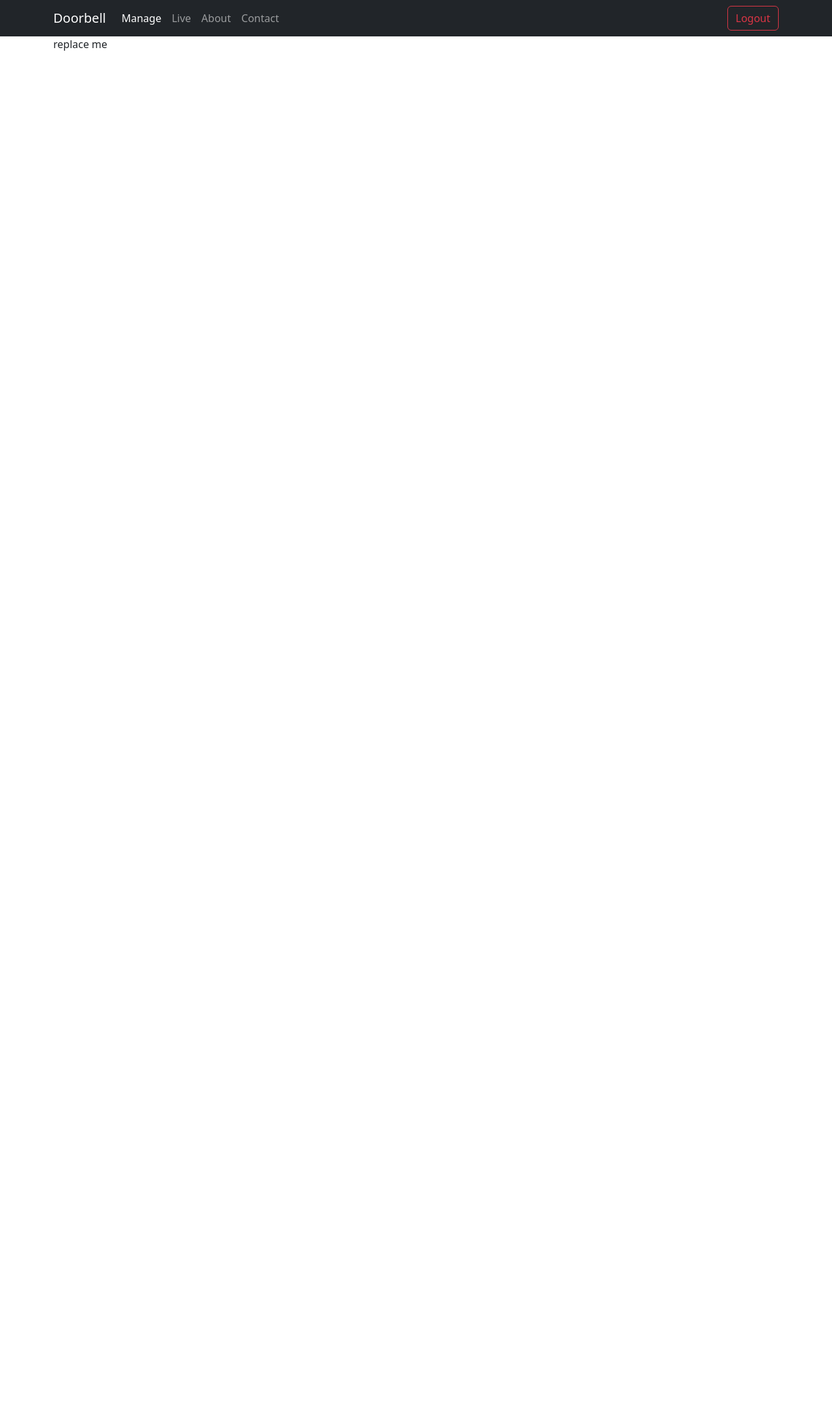
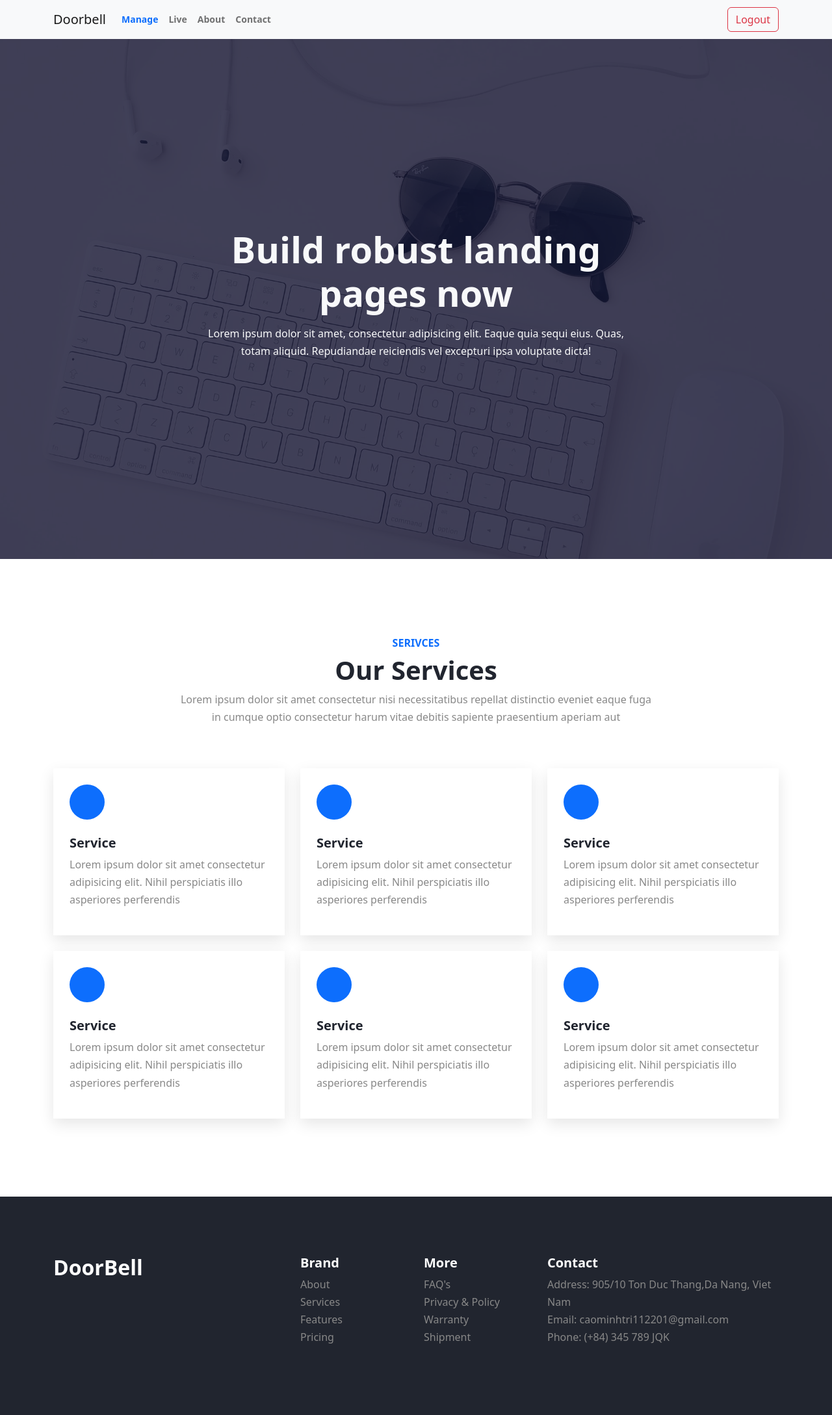
Before and after one commit to caominhtri1122001/PBL5, a Django app: page /home/ in a window 1280 px wide. Shown: the whole page at 65% size. Before the commit the page ends 78 px from the top, so only its background shows below. Run offline with Django 4.2, Linux system fonts and the light colour scheme.

Commit message:
update template

```diff
--- /dev/null
+++ b/doorbell/templates/footer.html
@@ -0,0 +1,51 @@
+<!DOCTYPE html>
+{% load static %}
+<html lang="en">
+<head>
+    <meta charset="UTF-8">
+    <title>Admin Page</title>
+    <link href="https://cdn.jsdelivr.net/npm/bootstrap@5.2.0-beta1/dist/css/bootstrap.min.css" rel="stylesheet"
+          integrity="sha384-0evHe/X+R7YkIZDRvuzKMRqM+OrBnVFBL6DOitfPri4tjfHxaWutUpFmBp4vmVor"
+          crossorigin="anonymous">
+    <link rel="stylesheet" type="text/css" href="{% static 'css/style.css' %}">
+</head>
+<body>
+    <footer>
+        <div class="footer-top">
+            <div class="container">
+                <div class="row gy-4">
+                    <div class="col-lg-4">
+                        <h2 class="text-white">DoorBell</h2>
+                    </div>
+                    <div class="col-lg-2">
+                        <h5 class="text-white">Brand</h5>
+                        <ul class="list-unstyled">
+                            <li><a href="#">About</a></li>
+                            <li><a href="#">Services</a></li>
+                            <li><a href="#">Features</a></li>
+                            <li><a href="#">Pricing</a></li>
+                        </ul>
+                    </div>
+                    <div class="col-lg-2">
+                        <h5 class="text-white">More</h5>
+                        <ul class="list-unstyled">
+                            <li><a href="#">FAQ's</a></li>
+                            <li><a href="#">Privacy & Policy</a></li>
+                            <li><a href="#">Warranty</a></li>
+                            <li><a href="#">Shipment</a></li>
+                        </ul>
+                    </div>
+                    <div class="col-lg-4">
+                        <h5 class="text-white">Contact</h5>
+                        <ul class="list-unstyled">
+                            <li>Address: 905/10 Ton Duc Thang,Da Nang, Viet Nam</li>
+                            <li>Email: caominhtri112201@gmail.com</li>
+                            <li>Phone: (+84) 345 789 JQK</li>
+                        </ul>
+                    </div>
+                </div>
+            </div>
+        </div>
+    </footer>
+</body>
+</html>
--- a/doorbell/templates/index.html
+++ b/doorbell/templates/index.html
@@ -1,5 +1,6 @@
 <!DOCTYPE html>
 <html lang="en">
+{% load static %}
 <head>
     <meta charset="UTF-8">
     <meta http-equiv="X-UA-Compatible" content="IE=edge">
@@ -8,12 +9,99 @@
     <link href="https://cdn.jsdelivr.net/npm/bootstrap@5.2.0-beta1/dist/css/bootstrap.min.css" rel="stylesheet"
           integrity="sha384-0evHe/X+R7YkIZDRvuzKMRqM+OrBnVFBL6DOitfPri4tjfHxaWutUpFmBp4vmVor"
           crossorigin="anonymous">
+    <link rel="stylesheet" type="text/css" href="{% static 'css/style.css' %}">
 </head>
 <body>
     {% include 'navbar.html' %}
-    <div class="container">
-        {% block content %} replace me {% endblock %}
+    {% block content %}
+    <div class="hero vh-100 d-flex align-items-center" id="home">
+        <div class="container">
+            <div class="row">
+                <div class="col-lg-7 mx-auto text-center">
+                    <h1 class="display-4 text-light">Build robust landing pages now</h1>
+                    <p class="text-light my-3">Lorem ipsum dolor sit amet, consectetur adipisicing elit. Eaque quia
+                        sequi eius. Quas, totam aliquid. Repudiandae reiciendis vel excepturi ipsa voluptate dicta!</p>
+                </div>
+            </div>
+        </div>
     </div>
+
+    <section id="services">
+        <div class="container">
+            <div class="row mb-5">
+                <div class="col-md-8 mx-auto text-center">
+                    <h6 class="text-primary">SERIVCES</h6>
+                    <h1>Our Services</h1>
+                    <p>Lorem ipsum dolor sit amet consectetur nisi necessitatibus repellat distinctio eveniet eaque fuga
+                        in cumque optio consectetur harum vitae debitis sapiente praesentium aperiam aut</p>
+                </div>
+            </div>
+            <div class="row g-4">
+                <div class="col-lg-4 col-sm-6">
+                    <div class="service card-effect bounceInUp">
+                        <div class="iconbox">
+                            <i class='bx bxs-check-shield'></i>
+                        </div>
+                        <h5 class="mt-4 mb-2">Service</h5>
+                        <p>Lorem ipsum dolor sit amet consectetur adipisicing elit. Nihil perspiciatis illo asperiores
+                            perferendis </p>
+                    </div>
+                </div>
+                <div class="col-lg-4 col-sm-6">
+                    <div class="service card-effect">
+                        <div class="iconbox">
+                            <i class='bx bxs-comment-detail'></i>
+                        </div>
+                        <h5 class="mt-4 mb-2">Service</h5>
+                        <p>Lorem ipsum dolor sit amet consectetur adipisicing elit. Nihil perspiciatis illo asperiores
+                            perferendis </p>
+                    </div>
+                </div>
+                <div class="col-lg-4 col-sm-6">
+                    <div class="service card-effect">
+                        <div class="iconbox">
+                            <i class='bx bxs-cog'></i>
+                        </div>
+                        <h5 class="mt-4 mb-2">Service</h5>
+                        <p>Lorem ipsum dolor sit amet consectetur adipisicing elit. Nihil perspiciatis illo asperiores
+                            perferendis </p>
+                    </div>
+                </div>
+                <div class="col-lg-4 col-sm-6">
+                    <div class="service card-effect">
+                        <div class="iconbox">
+                            <i class='bx bxs-heart'></i>
+                        </div>
+                        <h5 class="mt-4 mb-2">Service</h5>
+                        <p>Lorem ipsum dolor sit amet consectetur adipisicing elit. Nihil perspiciatis illo asperiores
+                            perferendis </p>
+                    </div>
+                </div>
+                <div class="col-lg-4 col-sm-6">
+                    <div class="service card-effect">
+                        <div class="iconbox">
+                            <i class='bx bxs-rocket'></i>
+                        </div>
+                        <h5 class="mt-4 mb-2">Service</h5>
+                        <p>Lorem ipsum dolor sit amet consectetur adipisicing elit. Nihil perspiciatis illo asperiores
+                            perferendis </p>
+                    </div>
+                </div>
+                <div class="col-lg-4 col-sm-6">
+                    <div class="service card-effect">
+                        <div class="iconbox">
+                            <i class='bx bxs-doughnut-chart'></i>
+                        </div>
+                        <h5 class="mt-4 mb-2">Service</h5>
+                        <p>Lorem ipsum dolor sit amet consectetur adipisicing elit. Nihil perspiciatis illo asperiores
+                            perferendis </p>
+                    </div>
+                </div>
+            </div>
+        </div>
+    </section>
+    {% endblock %}
+    {% include 'footer.html' %}
     <script src="https://cdn.jsdelivr.net/npm/bootstrap@5.2.0-beta1/dist/js/bootstrap.bundle.min.js"
         integrity="sha384-pprn3073KE6tl6bjs2QrFaJGz5/SUsLqktiwsUTF55Jfv3qYSDhgCecCxMW52nD2" crossorigin="anonymous">
     </script>
--- a/doorbell/templates/navbar.html
+++ b/doorbell/templates/navbar.html
@@ -8,7 +8,7 @@
           crossorigin="anonymous">
 </head>
 <body>
-<nav class="navbar navbar-expand-lg navbar-dark bg-dark">
+<nav class="navbar navbar-expand-lg navbar-light bg-light">
     <div class="container"><a class="navbar-brand" href="/home">Doorbell</a>
         <button
                 class="navbar-toggler"
@@ -21,18 +21,18 @@
             <span class="navbar-toggler-icon"></span>
         </button>
         <div class="collapse navbar-collapse" id="navbarSupportedContent">
-            <ul class="navbar-nav me-auto mb-2 mb-lg-0">
+            <ul class="navbar-nav me-auto mb-2 mb-lg-0 ">
                 <li class="nav-item">
                     <a class="nav-link active" aria-current="page" href="/manage">Manage</a>
                 </li>
                 <li class="nav-item">
-                    <a class="nav-link" href="#">Live</a>
+                    <a class="nav-link" href="/live">Live</a>
                 </li>
                 <li class="nav-item">
-                    <a class="nav-link" href="#">About</a>
+                    <a class="nav-link" href="/home">About</a>
                 </li>
                 <li class="nav-item">
-                    <a class="nav-link" href="#">Contact</a>
+                    <a class="nav-link" href="/contact">Contact</a>
                 </li>
             </ul>
             <a class="btn btn-outline-danger my-2 my-sm-0" href="/">Logout</a>
--- a/doorbell/urls.py
+++ b/doorbell/urls.py
@@ -5,6 +5,8 @@ from . import views
 urlpatterns = [
     path('', views.login_view, name="login"),
     path('home/',views.home_view, name="home"),
+    path('contact/', views.contact_view, name="contact"),
+    path('live/', views.live_view, name="live"),
     path('manage/',views.manage_view, name="manage"),
     path('<str:name>/delete', views.delete_view, name="delete"),
     path('register/', views.register_view, name="register"),
--- a/doorbell/views.py
+++ b/doorbell/views.py
@@ -21,10 +21,13 @@ database=firebase.database()
 
 # Create your views here.
 def home_view(request):
-    context = {
+    return render(request, 'index.html')
 
-    }
-    return render(request, 'index.html', context)
+def contact_view(request):
+    return render(request, 'contact.html')
+
+def live_view(request):
+    return render(request, 'live.html')
 
 def manage_view(request):
     guestList = []
--- /dev/null
+++ b/static/css/style.css
@@ -0,0 +1,145 @@
+:root {
+    --primary: #0d6efd;
+    --dark: #21252f;
+    --body: #888;
+    --white: #ffffff;
+    --box-shadow: 0 8px 22px rgba(0,0,0,0.1);
+}
+
+body {
+    line-height: 1.7;
+    color: var(--body);
+}
+
+h1,h2,h3,h4,h5,h6,
+.display-4 {
+    color: var(--dark);
+    font-weight: 700;
+}
+
+a {
+    color: var(--dark);
+    text-decoration: none;
+}
+
+img {
+    width: 100%;
+}
+
+.navbar {
+    box-shadow: var(--box-shadow);
+}
+
+
+.navbar .nav-link {
+    font-size: 14px;
+    font-weight: 700;
+}
+
+.navbar .nav-link.active {
+    color: var(--primary) !important;
+}
+
+/* .btn {
+    padding: 14px 18px;
+    border-width: 2px;
+    border-radius: 0;
+} */
+
+.hero {
+    background-image: url(../images/cover.jpg);
+    background-position: center;
+    background-size: cover;
+    background-attachment: fixed;
+    position: relative;
+    z-index: 2;
+}
+
+.hero::after {
+    content: "";
+    width: 100%;
+    height: 100%;
+    position: absolute;
+    top: 0;
+    left: 0;
+    background-color: rgba(21, 20, 51, 0.8);
+    z-index: -1;
+}
+
+section {
+    padding-top: 120px;
+    padding-bottom: 120px;
+}
+
+.card-effect {
+    box-shadow: var(--box-shadow);
+    background-color: var(--white);
+    padding: 25px;
+    transition: all 0.35s ease;
+}
+
+.card-effect:hover {
+    box-shadow: none;
+    transform: translateY(5px);
+}
+
+.iconbox {
+    width: 54px;
+    height: 54px;
+    display: flex;
+    align-items: center;
+    justify-content: center;
+    background-color: var(--primary);
+    color: var(--white);
+    font-size: 32px;
+    border-radius: 100px;
+    flex: none;
+}
+
+.service {
+    position: relative;
+    z-index: 2;
+    overflow: hidden;
+}
+
+.service::after {
+    content: '';
+    width: 100%;
+    height: 100%;
+    position: absolute;
+    top: -100%;
+    left: 0;
+    background-color: var(--primary);
+    z-index: -1;
+    opacity: 0;
+    transition: all 0.4s ease;
+}
+
+.service:hover .iconbox {
+    background-color: var(--white);
+    color: var(--primary);
+}
+
+.service:hover h5,
+.service:hover p {
+    color: var(--white);;
+}
+
+.service:hover::after {
+    opacity: 1;
+    top: 0;
+}
+
+.footer-top {
+    padding-top: 90px;
+    padding-bottom: 90px;
+    background-color: var(--dark);
+}
+
+.footer-top a {
+    color: var(--body);
+}
+
+.footer-top a:hover {
+    color: var(--white);
+}
```
Also changed, not shown: doorbell/templates/contact.html (added, +54 -0 lines), doorbell/templates/hero.html (added, +16 -0 lines), doorbell/templates/manage.html (+6 -3 lines), doorbell/templates/live.html (added), static/images/cover.jpg (added), static/images/doorbell.jpg (added).
